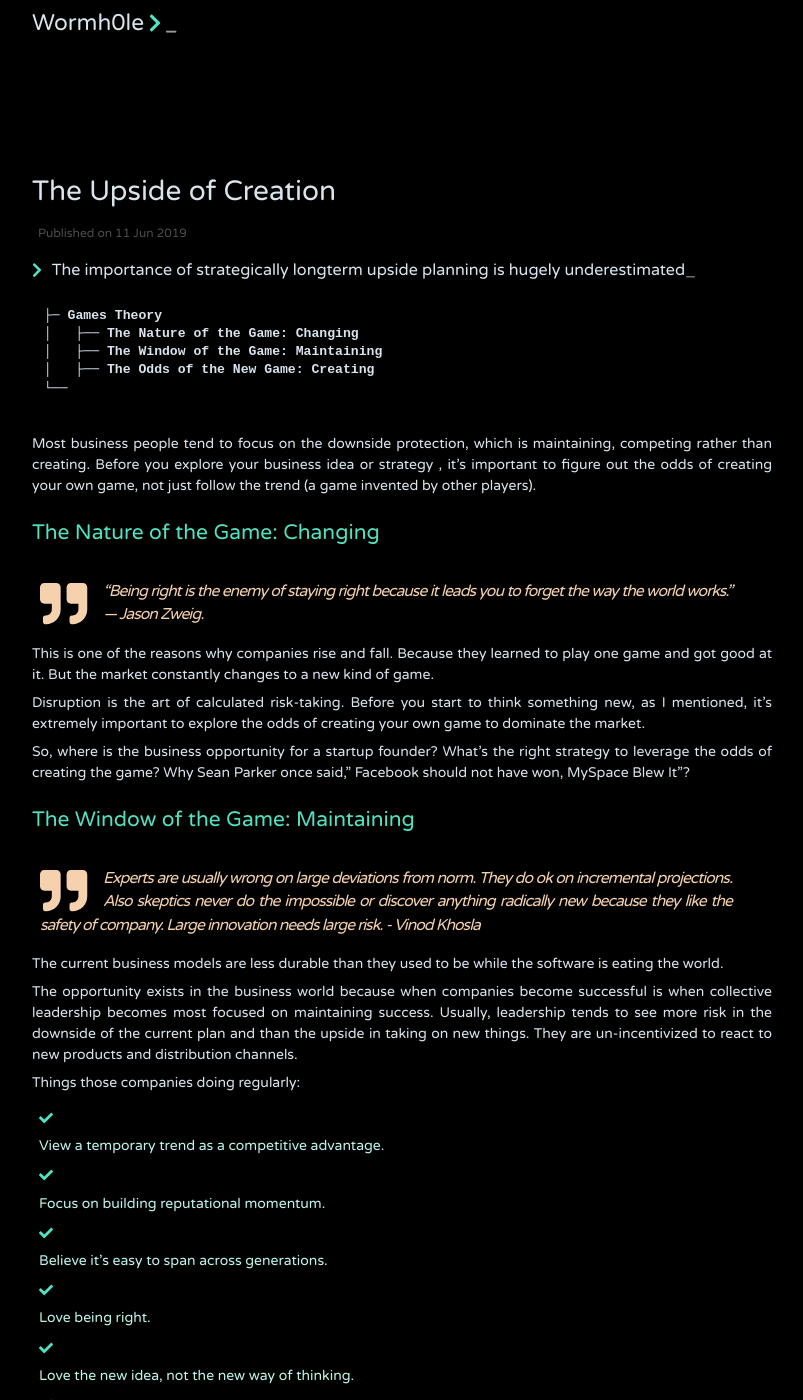
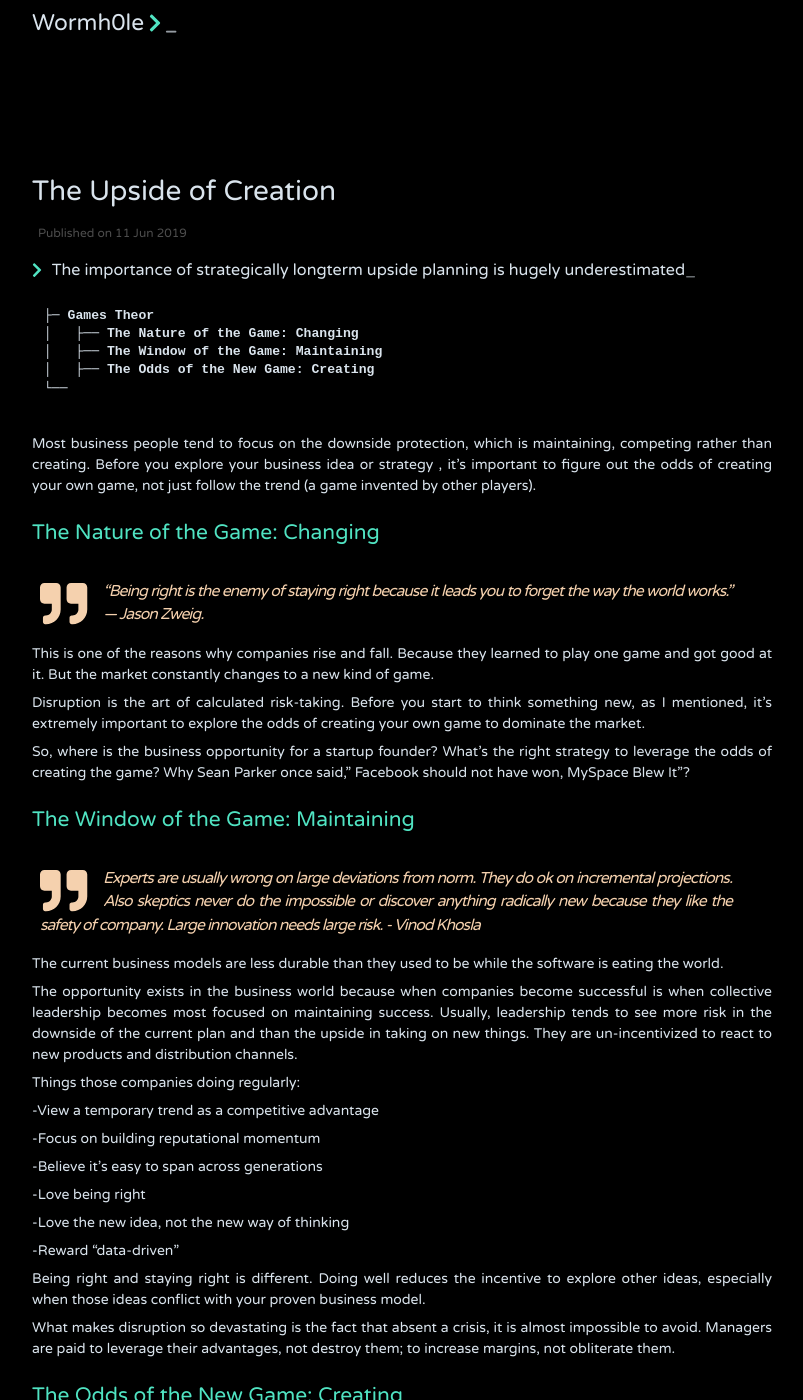
Before and after one commit to jithendrabsy/thoughts, a Jekyll site: the page built from _posts/2019-06-11-gamesthoery1.md, in a window 1280 px wide and 1400 px high. Shown: the whole window, without its empty margins (238-1041 px from the left). Built offline with Jekyll 4.4.1, drawn with Linux system fonts in a browser that asks for light colours; nearby versions of some CDN libraries; some of the changed text lies outside the part shown.

Commit message:
Fix Lines

````diff
--- a/_posts/2019-06-11-gamesthoery1.md
+++ b/_posts/2019-06-11-gamesthoery1.md
@@ -7,7 +7,7 @@ tags: Creation
 
 
 ```
-├─ Games Theory
+├─ Games Theor
 │   ├── The Nature of the Game: Changing
 │   ├── The Window of the Game: Maintaining
 │   ├── The Odds of the New Game: Creating
@@ -37,17 +37,17 @@ The opportunity exists in the business world because when companies become succe
 
 Things those companies doing regularly:
 
-- View a temporary trend as a competitive advantage.
+-View a temporary trend as a competitive advantage
 
-- Focus on building reputational momentum.
+-Focus on building reputational momentum
 
-- Believe it’s easy to span across generations.
+-Believe it’s easy to span across generations
 
-- Love being right.
+-Love being right
 
-- Love the new idea, not the new way of thinking.
+-Love the new idea, not the new way of thinking
 
-- Reward  “data-driven”.
+-Reward  “data-driven”
 
 Being right and staying right is different. Doing well reduces the incentive to explore other ideas, especially when those ideas conflict with your proven business model.
 
````
